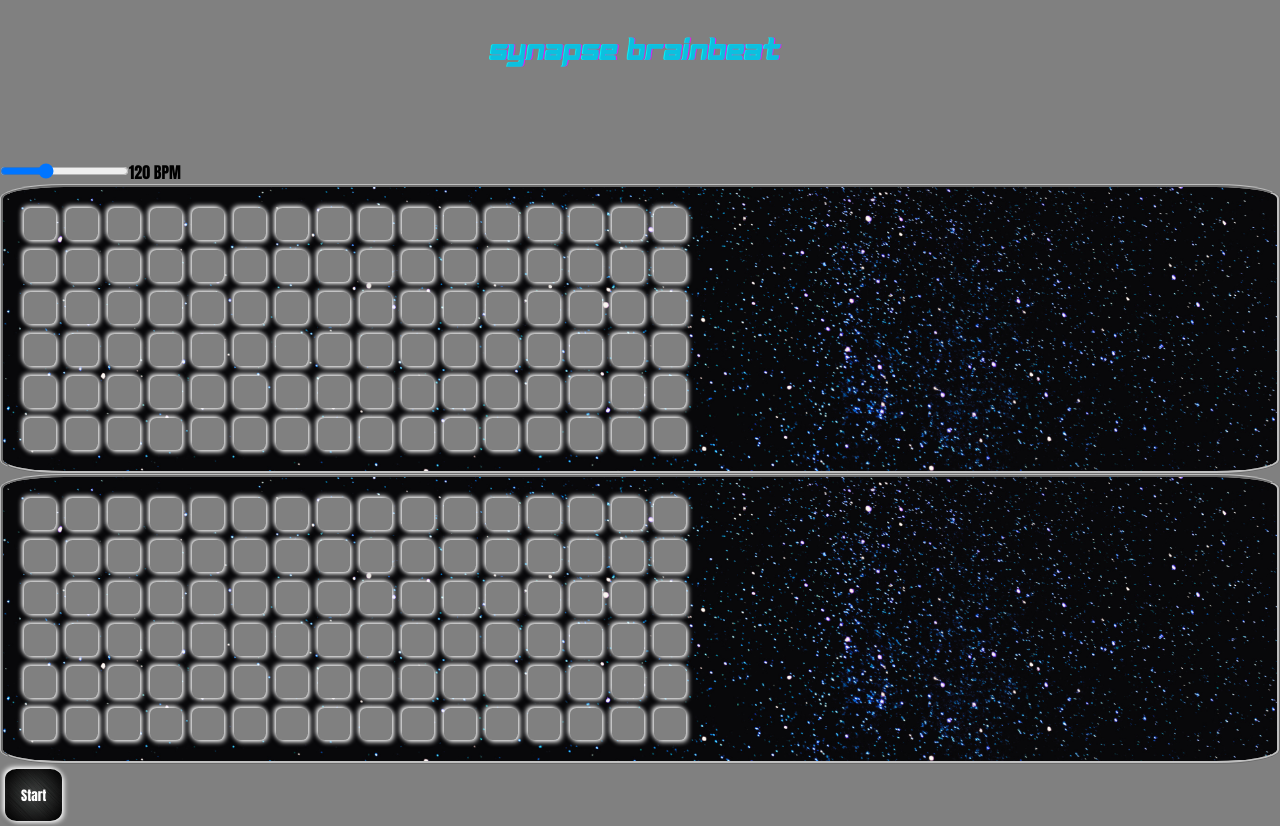
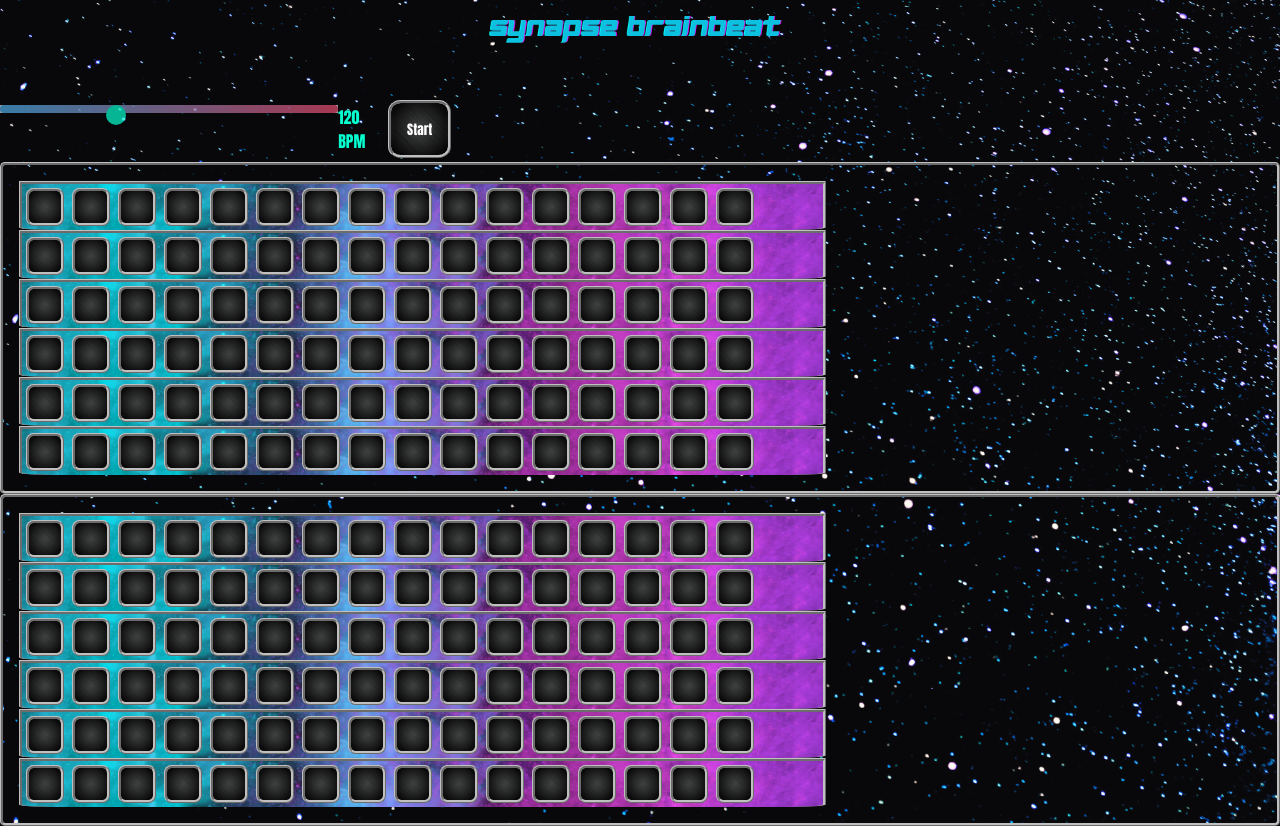
Before and after one commit to LandoMeowrissian/synapse-brainbeat, a React (Create React App) app: page / in a window 1280 px wide. Built offline with nearby package versions, Linux system fonts and the light colour scheme.

Commit message:
Slider, button, and row stylings added

```diff
--- /dev/null
+++ b/src/App.css
@@ -0,0 +1,15 @@
+* {
+  margin: 0;
+  box-sizing: border-box;
+  font-family: Impact, Haettenschweiler, "Arial Narrow Bold", sans-serif;
+}
+
+body {
+  background-image: url("./assets/images/nebula.png");
+}
+
+.App {
+  height: 100%;
+  border: 1mm ridge silver;
+  border-radius: 5%;
+}/*# sourceMappingURL=App.css.map */
--- a/src/App.scss
+++ b/src/App.scss
@@ -6,7 +6,7 @@
 }
 
 body {
-  background-color: grey;
+  background-image: url("./assets/images/stars.png");
 
 }
 
@@ -14,4 +14,6 @@ body {
   height: 100%;
   border: 1mm ridge silver;
   border-radius: 5%;
+
+
 }
--- a/src/components/Header/Header.scss
+++ b/src/components/Header/Header.scss
@@ -3,10 +3,9 @@
   flex-direction: column;
 }
 
-
-
 .header {
-  height: 10rem;
+  margin-top:1rem;
+  height: 5rem;
   background-image: url("../../assets/images/brainbeat-logo.png");
   background-size:cover;
   background-position:center;
--- /dev/null
+++ b/src/components/Login/Login.css
@@ -0,0 +1 @@
+/*# sourceMappingURL=Login.css.map */
--- a/src/components/Sequencer/BPMSlider.js
+++ b/src/components/Sequencer/BPMSlider.js
@@ -1,4 +1,4 @@
-
+import "./BPMSlider.scss";
 const BPMSlider = ({ bpm, onBpmChange }) => (
   <div className="bpm-slider">
     <input
--- /dev/null
+++ b/src/components/Sequencer/BPMSlider.scss
@@ -0,0 +1,63 @@
+/* Styles for the input range slider */
+
+.bpm-slider {
+  display:flex;
+  width: 30%;
+}
+input[type="range"] {
+  -webkit-appearance: none; /* Remove default appearance on Webkit browsers */
+  appearance: none; /* Remove default appearance */
+  width: 100%; /* Full-width */
+  height: 8px; /* Specifying the height of the track */
+  background: #ddd; /* Fallback color for the track */
+  outline: none; /* Remove outline on focus */
+  opacity: 0.7; /* Set the transparency for the slider */
+  transition: opacity .2s; /* Establish a smooth transition */
+}
+
+/* Style for the thumb (the draggable circle) */
+input[type="range"]::-webkit-slider-thumb {
+  -webkit-appearance: none; /* Remove default appearance on Webkit browsers */
+  appearance: none;
+  width: 20px; /* Width and height of the thumb */
+  height: 20px;
+  background: #05FFCF; /* Cool gradient or solid color */
+  cursor: pointer; /* Hand cursor when hovering the thumb */
+  border-radius: 50%; /* Makes it a circle */
+}
+
+input[type="range"]::-moz-range-thumb {
+  width: 20px;
+  height: 20px;
+  background: #05FFCF;
+  cursor: pointer;
+  border-radius: 50%;
+}
+
+/* Style for the track */
+input[type="range"]::-webkit-slider-runnable-track {
+  width: 100%;
+  height: 8px;
+  background: linear-gradient(to right, #4daeea, #ea4d71); /* Example gradient */
+  border-radius: 4px;
+}
+
+input[type="range"]::-moz-range-track {
+  width: 100%;
+  height: 8px;
+  background: linear-gradient(to right, #4daeea, #ea4d71);
+  border-radius: 4px;
+}
+
+/* Optional: Style for hover effect on the thumb */
+input[type="range"]:hover::-webkit-slider-thumb {
+  background: #323232; /* Darker color on hover */
+}
+
+input[type="range"]:hover::-moz-range-thumb {
+  background: #323232;
+}
+
+span {
+  color:#05FFCF;
+}
--- a/src/components/Sequencer/DrumGridDisplay.js
+++ b/src/components/Sequencer/DrumGridDisplay.js
@@ -1,15 +1,21 @@
 // src/components/Sequencer/DrumGridDisplay.js
 
 const DrumGridDisplay = ({ drumGrid, onNoteClick }) => (
-  <div className="sequencer-grid" >
+  <div className="sequencer-grid">
     {drumGrid.map((row, rowIndex) => (
-      <div className={`button-row-${rowIndex + 1}`} key={`row_${rowIndex}`}>
+      <div
+        id="row"
+        className={`button-row-${rowIndex + 1}`}
+        key={`row_${rowIndex}`}
+      >
         {row.map((note, noteIndex) => (
           <button
-            className={`note sequencer-step-${rowIndex}-${noteIndex} ${note.isActive ? 'note-is-active' : ''}`}
+            id={`step-${noteIndex + 1}`}
+            className={`note sequencer-step-${rowIndex}-${noteIndex} ${
+              note.isActive ? "note-is-active" : ""
+            }`}
             key={`note_${rowIndex}_${noteIndex}`}
             onClick={() => onNoteClick(rowIndex, noteIndex)}
-            style={{ background: note.isActive ? 'red' : 'grey' }}
           />
         ))}
       </div>
--- a/src/components/Sequencer/Grid.scss
+++ b/src/components/Sequencer/Grid.scss
@@ -1,12 +1,23 @@
+@import "../../styles/mixins";
+
+
+input {
+  color: black;
+}
 .sequencer {
+
+
+  &-controls {
+    display: flex;
+    align-items:center;
+  }
   &-grid {
     perspective: 800px;
     display: flex;
     flex-direction: column;
     justify-content: center;
-    perspective: 600px;
     padding: 1rem;
-    border-radius: 5%;
+    border-radius: 5px;
     border: 2px solid black;
     border-top: 1mm ridge silver;
     border-bottom: 1mm ridge silver;
@@ -14,70 +25,153 @@
     border-left: 1mm ridge silver;
     background-size: cover;
     background-position: center;
-  background-image: url("../../assets/images/stars.png");
+
   }
 }
 
+#row {
+  background-image: url("../../assets/images/nebula.png");
 
-.row {
-  display: flex;
-  justify-content: center;
-  transform: rotateX(15deg);
+  width:65%;
   border-bottom-right-radius: 5%;
   border-bottom-left-radius: 5%;
-
-  // border-top: 1mm ridge silver;
-
-  // border-right: 1mm ridge silver;
-  // border-left: 1mm ridge silver;
+  border-top: 1mm ridge silver;
+  border-right: 1mm ridge silver;
+  border-left: 1mm ridge silver;
 }
 
-@import "../../styles/mixins.scss";
+// #step-4,
+// #step-8,
+// #step-12{
+//   margin-right: 1rem;
+// }
+
+.note {
+  @include button(); // Inactive state
+
+  &.note-is-active {
+    @include button($active: true); // Active state with shadow
+  }
+
+
+  &.sequencer-step-0-0.note-is-active,
+  &.sequencer-step-0-1.note-is-active,
+  &.sequencer-step-0-2.note-is-active,
+  &.sequencer-step-0-3.note-is-active,
+  &.sequencer-step-0-4.note-is-active,
+  &.sequencer-step-0-5.note-is-active,
+  &.sequencer-step-0-6.note-is-active,
+  &.sequencer-step-0-7.note-is-active,
+  &.sequencer-step-0-8.note-is-active,
+  &.sequencer-step-0-9.note-is-active,
+  &.sequencer-step-0-10.note-is-active,
+  &.sequencer-step-0-11.note-is-active,
+  &.sequencer-step-0-12.note-is-active,
+  &.sequencer-step-0-13.note-is-active,
+  &.sequencer-step-0-14.note-is-active,
+  &.sequencer-step-0-15.note-is-active,
+  &.sequencer-step-0-16.note-is-active {
+    background: linear-gradient(to bottom right, #05FFCF, #323232);
+  }
+  &.sequencer-step-1-0.note-is-active,
+  &.sequencer-step-1-1.note-is-active,
+  &.sequencer-step-1-2.note-is-active,
+  &.sequencer-step-1-3.note-is-active,
+  &.sequencer-step-1-4.note-is-active,
+  &.sequencer-step-1-5.note-is-active,
+  &.sequencer-step-1-6.note-is-active,
+  &.sequencer-step-1-7.note-is-active,
+  &.sequencer-step-1-8.note-is-active,
+  &.sequencer-step-1-9.note-is-active,
+  &.sequencer-step-1-10.note-is-active,
+  &.sequencer-step-1-11.note-is-active,
+  &.sequencer-step-1-12.note-is-active,
+  &.sequencer-step-1-13.note-is-active,
+  &.sequencer-step-1-14.note-is-active,
+  &.sequencer-step-1-15.note-is-active,
+  &.sequencer-step-1-16.note-is-active  {
+    background: linear-gradient(to bottom right, #5DD478, #323232);
+  }
+  &.sequencer-step-2-0.note-is-active,
+  &.sequencer-step-2-1.note-is-active,
+  &.sequencer-step-2-2.note-is-active,
+  &.sequencer-step-2-3.note-is-active,
+  &.sequencer-step-2-4.note-is-active,
+  &.sequencer-step-2-5.note-is-active,
+  &.sequencer-step-2-6.note-is-active,
+  &.sequencer-step-2-7.note-is-active,
+  &.sequencer-step-2-8.note-is-active,
+  &.sequencer-step-2-9.note-is-active,
+  &.sequencer-step-2-10.note-is-active,
+  &.sequencer-step-2-11.note-is-active,
+  &.sequencer-step-2-12.note-is-active,
+  &.sequencer-step-2-13.note-is-active,
+  &.sequencer-step-2-14.note-is-active,
+  &.sequencer-step-2-15.note-is-active,
+  &.sequencer-step-2-16.note-is-active {
+    background: linear-gradient(to bottom right, #ff57ab, #323232);
+  }
+  &.sequencer-step-3-0.note-is-active,
+  &.sequencer-step-3-1.note-is-active,
+  &.sequencer-step-3-2.note-is-active,
+  &.sequencer-step-3-3.note-is-active,
+  &.sequencer-step-3-4.note-is-active,
+  &.sequencer-step-3-5.note-is-active,
+  &.sequencer-step-3-6.note-is-active,
+  &.sequencer-step-3-7.note-is-active,
+  &.sequencer-step-3-8.note-is-active,
+  &.sequencer-step-3-9.note-is-active,
+  &.sequencer-step-3-10.note-is-active,
+  &.sequencer-step-3-11.note-is-active,
+  &.sequencer-step-3-12.note-is-active,
+  &.sequencer-step-3-13.note-is-active,
+  &.sequencer-step-3-14.note-is-active,
+  &.sequencer-step-3-15.note-is-active,
+  &.sequencer-step-3-16.note-is-active
+   {
+    background: linear-gradient(to bottom right, #ff00ff, #323232);
+  }
+  &.sequencer-step-4-0.note-is-active,
+  &.sequencer-step-4-1.note-is-active,
+  &.sequencer-step-4-2.note-is-active,
+  &.sequencer-step-4-3.note-is-active,
+  &.sequencer-step-4-4.note-is-active,
+  &.sequencer-step-4-5.note-is-active,
+  &.sequencer-step-4-6.note-is-active,
+  &.sequencer-step-4-7.note-is-active,
+  &.sequencer-step-4-8.note-is-active,
+  &.sequencer-step-4-9.note-is-active,
+  &.sequencer-step-4-10.note-is-active,
+  &.sequencer-step-4-11.note-is-active,
+  &.sequencer-step-4-12.note-is-active,
+  &.sequencer-step-4-13.note-is-active,
+  &.sequencer-step-4-14.note-is-active,
+  &.sequencer-step-4-15.note-is-active,
+  &.sequencer-step-4-16.note-is-active
+  {
+    background: linear-gradient(to bottom right, #ea4d71, #323232);
+  }
+  &.sequencer-step-5-0.note-is-active,
+  &.sequencer-step-5-1.note-is-active,
+  &.sequencer-step-5-2.note-is-active,
+  &.sequencer-step-5-3.note-is-active,
+  &.sequencer-step-5-4.note-is-active,
+  &.sequencer-step-5-5.note-is-active,
+  &.sequencer-step-5-6.note-is-active,
+  &.sequencer-step-5-7.note-is-active,
+  &.sequencer-step-5-8.note-is-active,
+  &.sequencer-step-5-9.note-is-active,
+  &.sequencer-step-5-10.note-is-active,
+  &.sequencer-step-5-11.note-is-active,
+  &.sequencer-step-5-12.note-is-active,
+  &.sequencer-step-5-13.note-is-active,
+  &.sequencer-step-5-14.note-is-active,
+  &.sequencer-step-5-15.note-is-active,
+  &.sequencer-step-5-16.note-is-active  {
+    background: linear-gradient(to bottom right, #4daeea, #323232);
+  }
+}
 
 button {
   @include button;
 }
-
-// #sequencer {
-//   background-image: url("../../assets/images/black-metal-texture.png")
-// }
-.sequencer-row-0:active{
-  background: linear-gradient(to bottom right, #05FFCF, #323232);
-  box-shadow:
-  4px 4px 8px #05FFCF,
-  -2px -2px 5px #05FFCF,
-  0px 4px 5px rgba(0,0,0,0.2);
-}
-
-.sequencer-row-1:active {
-  background: linear-gradient(to bottom right, #5DD478, #323232);
-  box-shadow:
-  4px 4px 8px , #5DD478,
-  -2px -2px 5px #5DD478,
-  0px 4px 5px rgba(0,0,0,0.2);
-}
-
-.sequencer-row-2:active{
-  background: linear-gradient(to bottom right, #ff57ab, #323232);
-  box-shadow:
-  4px 4px 8px #ff57ab,
-  -2px -2px 5px #ff57ab,
-  0px 4px 5px rgba(0,0,0,0.2);
-}
-
-.sequencer-row-3:active{
-  background: linear-gradient(to bottom right, #ff00ff, #323232);
-  box-shadow:
-  4px 4px 8px #ff00ff,
-  -2px -2px 5px #ff00ff,
-  0px 4px 5px rgba(0,0,0,0.2);
-}
-
-
-.sequencer-row-4:active{
-  background: linear-gradient(to bottom right, #ea4d71, #323232);
-  box-shadow:
-  4px 4px 8px , #ea4d71,
-  -2px -2px 5px #ea4d71,
-  0px 4px 5px rgba(0,0,0,0.2);
-}
--- a/src/components/Sequencer/GridDisplay.js
+++ b/src/components/Sequencer/GridDisplay.js
@@ -3,13 +3,14 @@
 const GridDisplay = ({ grid, onNoteClick }) => (
   <div className="sequencer-grid">
     {grid.map((row, rowIndex) => (
-      <div className={`button-row-${rowIndex + 1}`} key={`row_${rowIndex}`}>
+      <div id="row" className={`button-row-${rowIndex + 1}`} key={`row_${rowIndex}`}>
         {row.map((note, noteIndex) => (
           <button
+            id={`step-${noteIndex + 1}`}
             className={`note sequencer-step-${rowIndex}-${noteIndex} ${note.isActive ? 'note-is-active' : ''}`}
             key={`note_${rowIndex}_${noteIndex}`}
             onClick={() => onNoteClick(rowIndex, noteIndex)}
-            style={{ background: note.isActive ? 'blue' : 'grey' }}
+
           />
         ))}
       </div>
--- a/src/components/Sequencer/Sequencer.js
+++ b/src/components/Sequencer/Sequencer.js
@@ -116,12 +116,16 @@ const Sequencer = () => {
 
   return (
     <div className="sequencer">
+      <div className="sequencer-controls">
       <BPMSlider bpm={bpm} onBpmChange={handleBpmChange} />
-      <GridDisplay grid={grid} onNoteClick={(rowIndex, noteIndex) => handleNoteClick('synth', rowIndex, noteIndex)} />
-      <DrumGridDisplay drumGrid={drumGrid} onNoteClick={(rowIndex, noteIndex) => handleNoteClick('drum', rowIndex, noteIndex)} />
       <button id="play-button" onClick={handlePlayButton}>
         {playing ? 'Stop' : 'Start'}
       </button>
+      </div>
+
+      <GridDisplay grid={grid} onNoteClick={(rowIndex, noteIndex) => handleNoteClick('synth', rowIndex, noteIndex)} />
+      <DrumGridDisplay drumGrid={drumGrid} onNoteClick={(rowIndex, noteIndex) => handleNoteClick('drum', rowIndex, noteIndex)} />
+
     </div>
   );
 };
```
Also changed, not shown: src/styles/_mixins.scss (+12 -13 lines), 2 other files (tests, documents, lock files or other folders).
